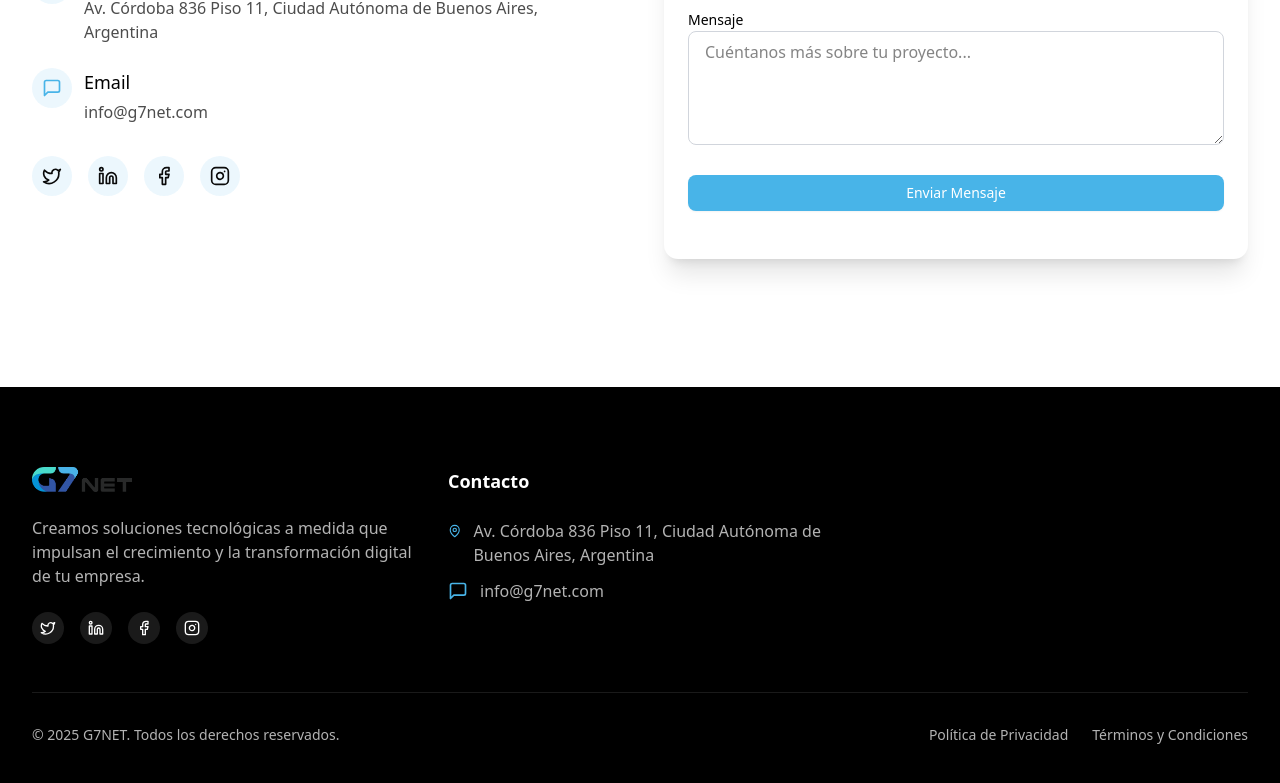
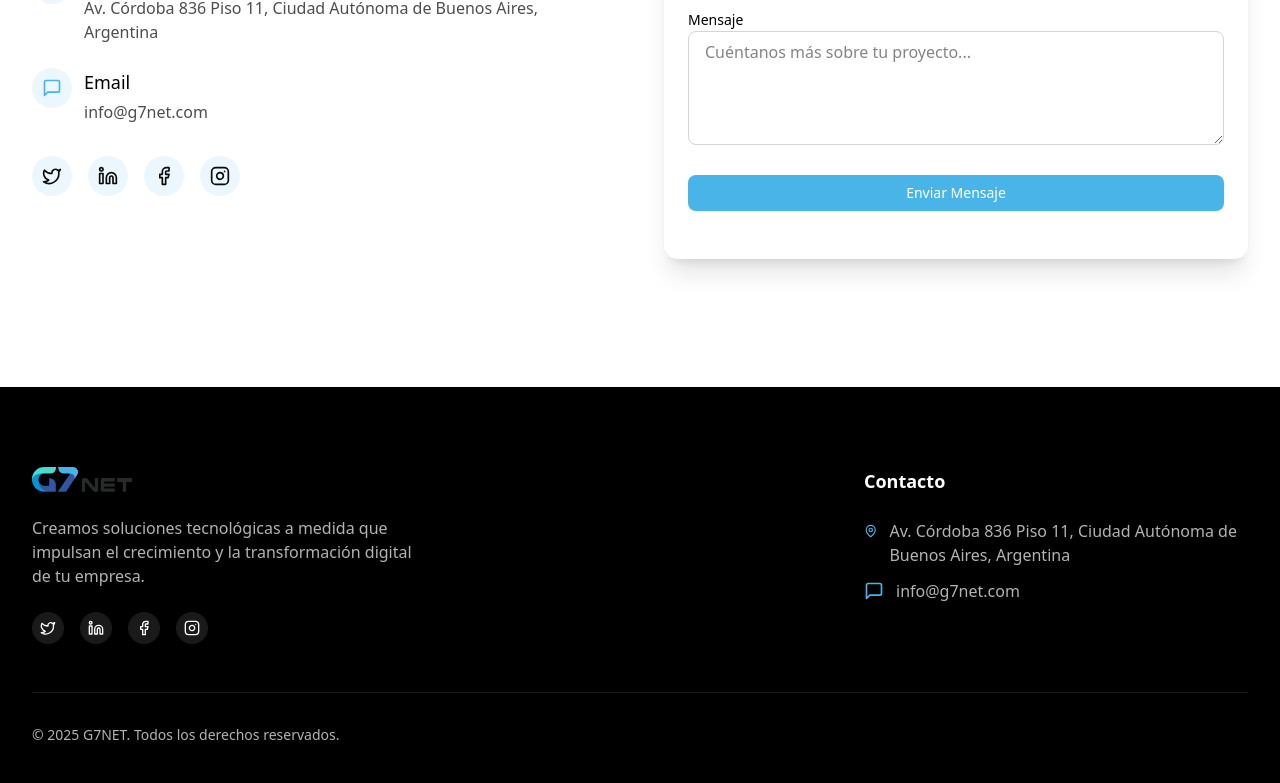
Before and after one commit to aberenstein/G7-NET, a Next.js app: page /es in a window 1280 px wide. Shown: the part 6995-7778 px from the top of the page. Built offline with nearby package versions, Linux system fonts and the light colour scheme.

Commit message:
Se edita footer

```diff
--- a/src/components/Footer.tsx
+++ b/src/components/Footer.tsx
@@ -42,8 +42,8 @@ export function Footer() {
               )}
             </div>
           </div>
-          {/* <div>
-            <h3 className="text-lg font-bold mb-6">{t("quickLinks.title")}</h3>
+          <div>
+            {/* <h3 className="text-lg font-bold mb-6">{t("quickLinks.title")}</h3>
             <ul className="space-y-3">
               {[1, 2, 3, 4, 5].map((index) => (
                 <li key={index}>
@@ -55,8 +55,8 @@ export function Footer() {
                   </Link>
                 </li>
               ))}
-            </ul>
-          </div> */}
+            </ul> */}
+          </div>
           <div>
             <h3 className="text-lg font-bold mb-6">{t("contact.title")}</h3>
             <ul className="space-y-3">
@@ -76,7 +76,7 @@ export function Footer() {
             &copy; {new Date().getFullYear()} G7NET. {t("copyright")}
           </p>
           <div className="flex space-x-6">
-            <Link
+            {/* <Link
               href="#"
               className="text-white/70 text-sm hover:text-[#48b4e8] transition-colors"
             >
@@ -87,7 +87,7 @@ export function Footer() {
               className="text-white/70 text-sm hover:text-[#48b4e8] transition-colors"
             >
               {t("terms")}
-            </Link>
+            </Link> */}
           </div>
         </div>
       </div>
```
